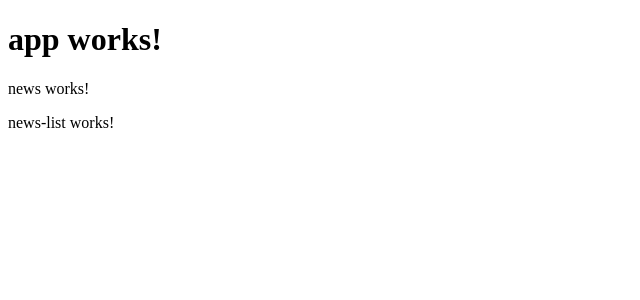
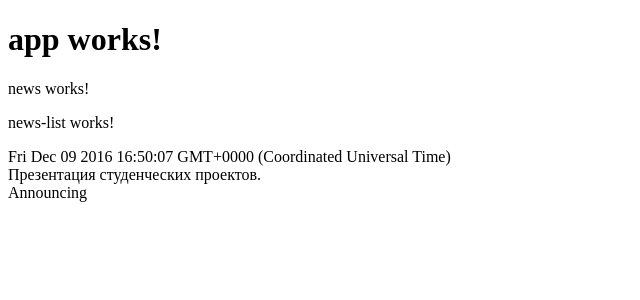
Before and after one commit to lanit-tercom-school/studit, an Angular app in the folder webroot/: page / in a window 1280 px wide. Shown: the top 300 px of the page, without its empty margins (0-640 px from the left). Built offline with nearby package versions, Linux system fonts and the light colour scheme.

Commit message:
Fix news-list component.

```diff
--- a/webroot/src/app/pages/news/news-list/news-list.component.html
+++ b/webroot/src/app/pages/news/news-list/news-list.component.html
@@ -1,7 +1,7 @@
 <p>
   news-list works!
 </p>
-<div *ngFor="let item of NewsItem">
+<div *ngFor="let item of newsItems">
   <div>   {{item.Name}} </div>
   <div>   {{item.DateOfPublishing}} </div>
   <div>   {{item.Body}} </div>
```
